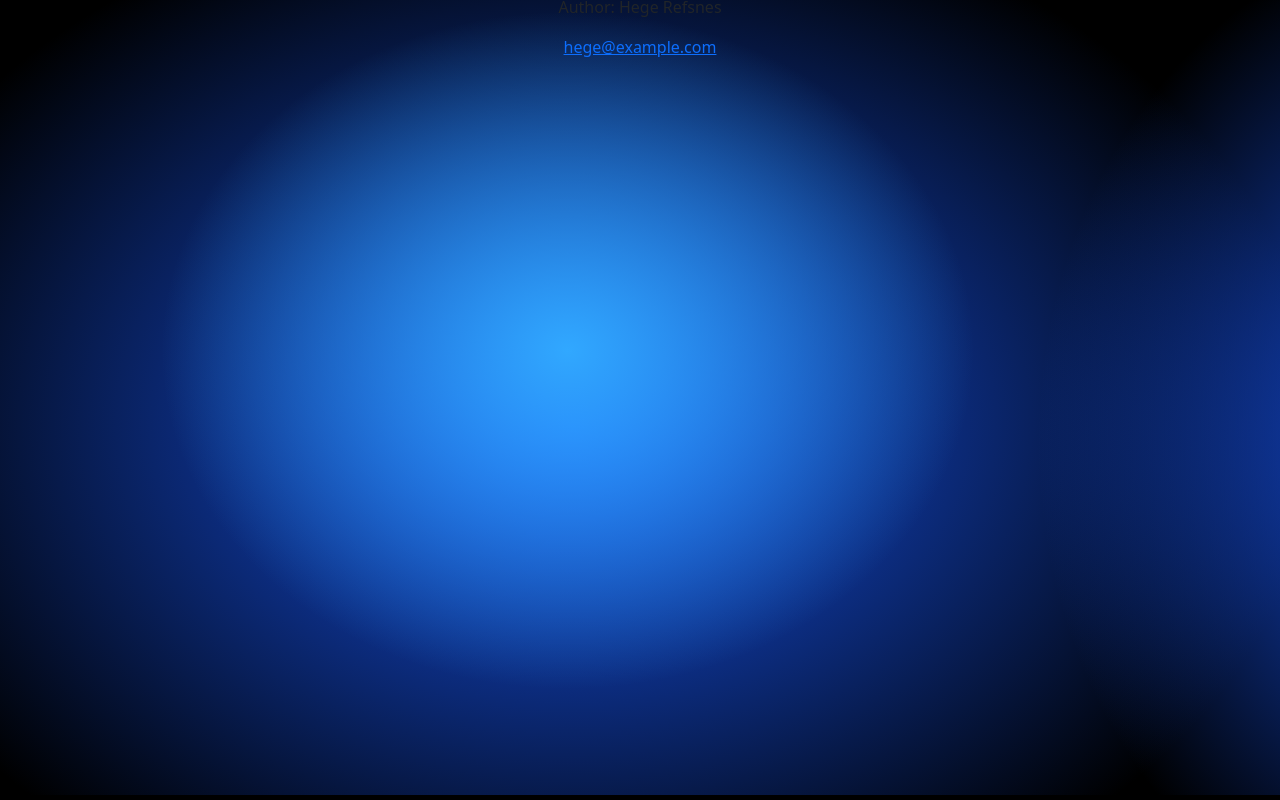
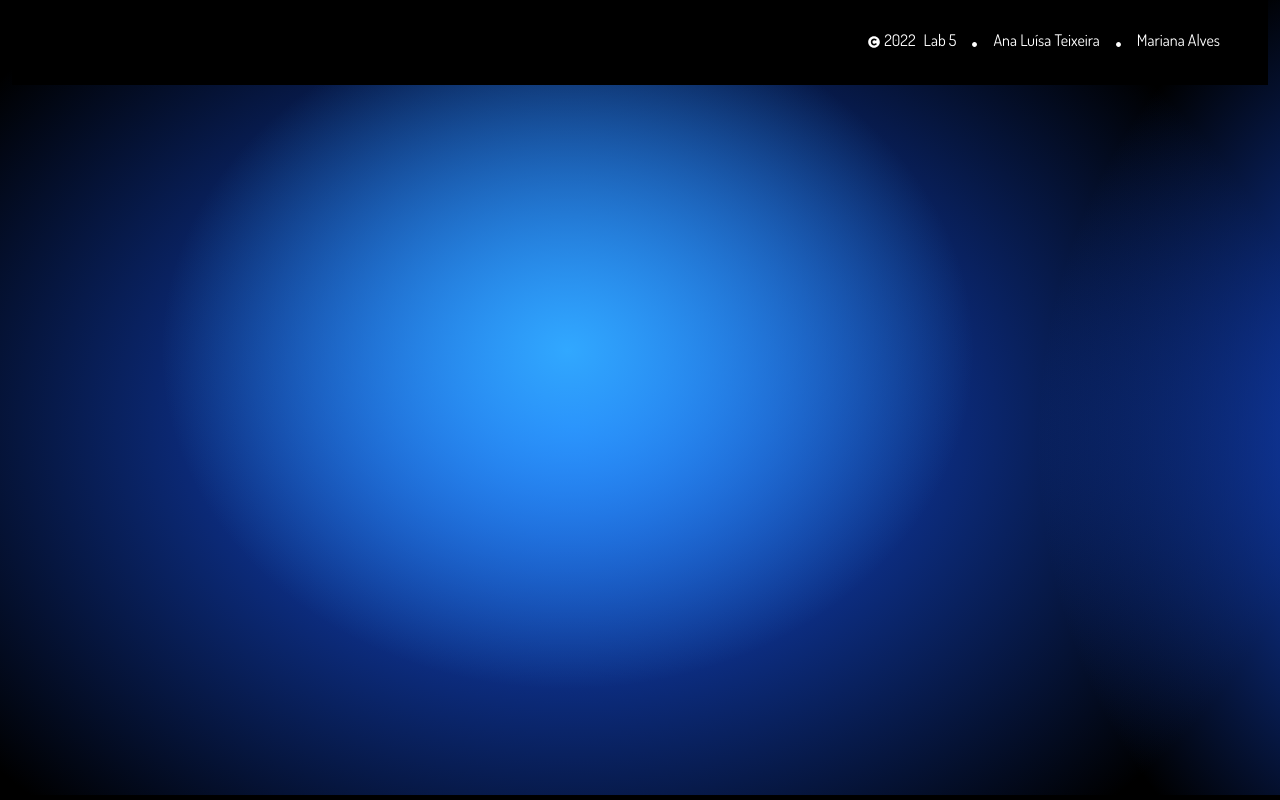
Before and after one commit to almt00/mars_lab, a React (Create React App) app: page / in a window 1280 px wide. Built offline with nearby package versions, Linux system fonts and the light colour scheme.

Commit message:
footer oh yeah

```diff
--- a/public/index.html
+++ b/public/index.html
@@ -3,6 +3,7 @@
   <head>
     <meta charset="utf-8" />
     <link rel="icon" href="%PUBLIC_URL%/favicon.ico" />
+    <link href='https://fonts.googleapis.com/css?family=Dosis' rel='stylesheet'></link>
     <meta name="viewport" content="width=device-width, initial-scale=1" />
     <meta name="theme-color" content="#000000" />
     <meta
--- a/src/App.css
+++ b/src/App.css
@@ -4,6 +4,7 @@
 
 body {
   background-color: black;
+  font-family: 'Dosis', sans-serif;
 }
 
 #root {
--- a/src/App.js
+++ b/src/App.js
@@ -1,6 +1,10 @@
 import 'bootstrap/dist/css/bootstrap.min.css';
+import { library } from '@fortawesome/fontawesome-svg-core'
+import { faCircle, faCopyright} from '@fortawesome/free-solid-svg-icons'
 import './App.css';
 import Footer from './components/Footer';
+
+library.add(faCopyright, faCircle)
 
 function App() {
   return (
--- a/src/components/Footer.css
+++ b/src/components/Footer.css
@@ -0,0 +1,14 @@
+.back {
+    background-color: black;
+    height: 90px;
+  }
+
+.letter {
+    font-weight: lighter;
+    color: white;
+    /* font-size: 20px; */
+}
+
+.sizeCircle {
+  font-size: 5px;
+}
--- a/src/components/Footer.js
+++ b/src/components/Footer.js
@@ -1,14 +1,19 @@
-import "./Footer.css";
-import "bootstrap/dist/css/bootstrap.min.css";
-
+import 'bootstrap/dist/css/bootstrap.min.css';
+import './Footer.css';
+import { FontAwesomeIcon } from '@fortawesome/react-fontawesome';
 
 function Footer() {
   return (
-    <footer className="">
-      <p>Author: Hege Refsnes</p>
-      <p>
-        <a href="mailto:hege@example.com">hege@example.com</a>
-      </p>
+    <footer className='back letter d-flex align-items-center justify-content-end'>
+      <div className='pe-5'>
+        <FontAwesomeIcon icon='copyright' size='xs' />
+        <span className='p-1'>2022</span>
+        <span className='ps-1 pe-3'>Lab 5</span>
+        <FontAwesomeIcon icon='circle' className='sizeCircle' />
+        <span className='p-3'>Ana Luísa Teixeira</span>
+        <FontAwesomeIcon icon='circle' className='sizeCircle' />
+        <span className='ps-3'>Mariana Alves</span>
+      </div>
     </footer>
   );
 }
```
